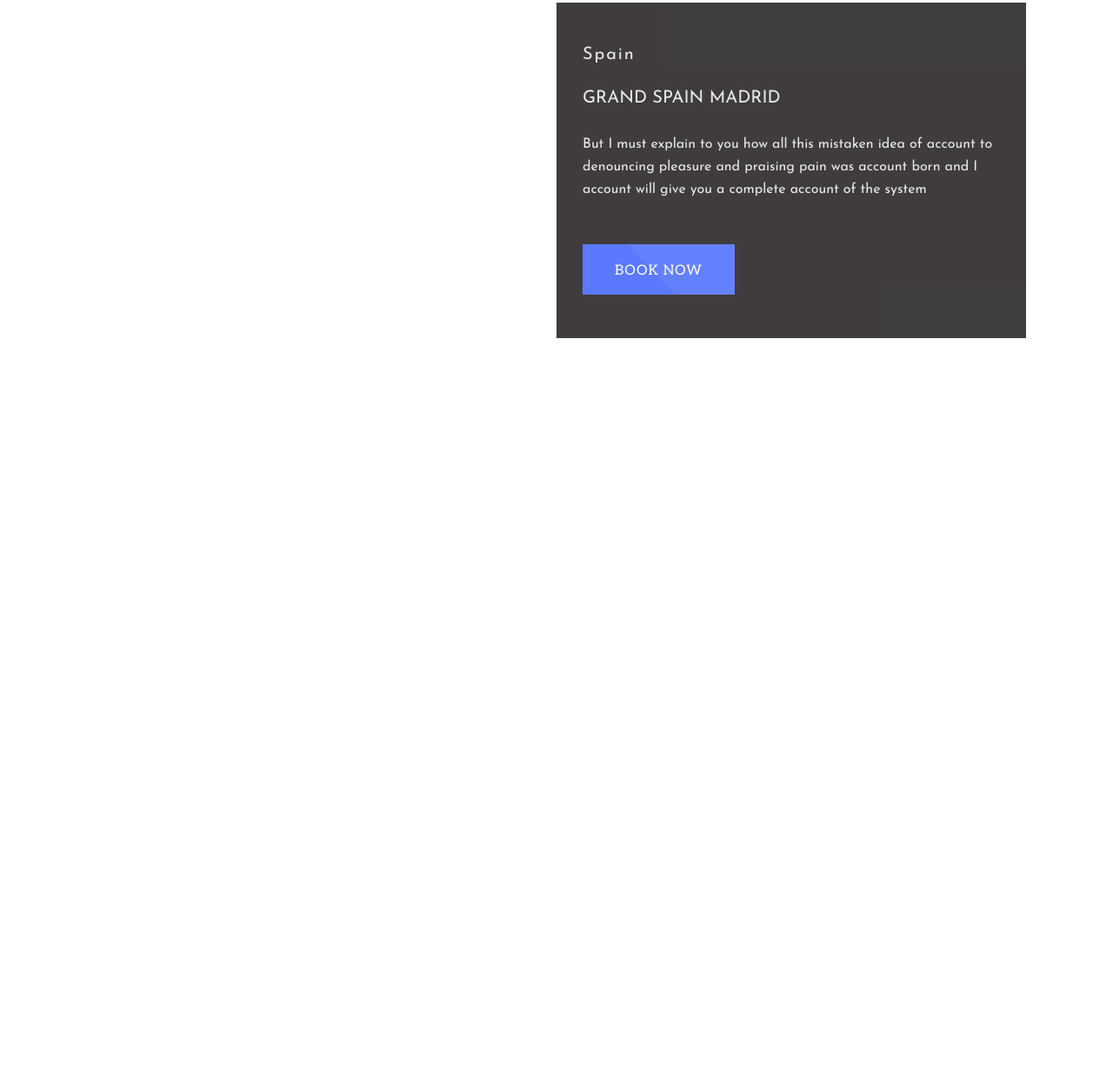
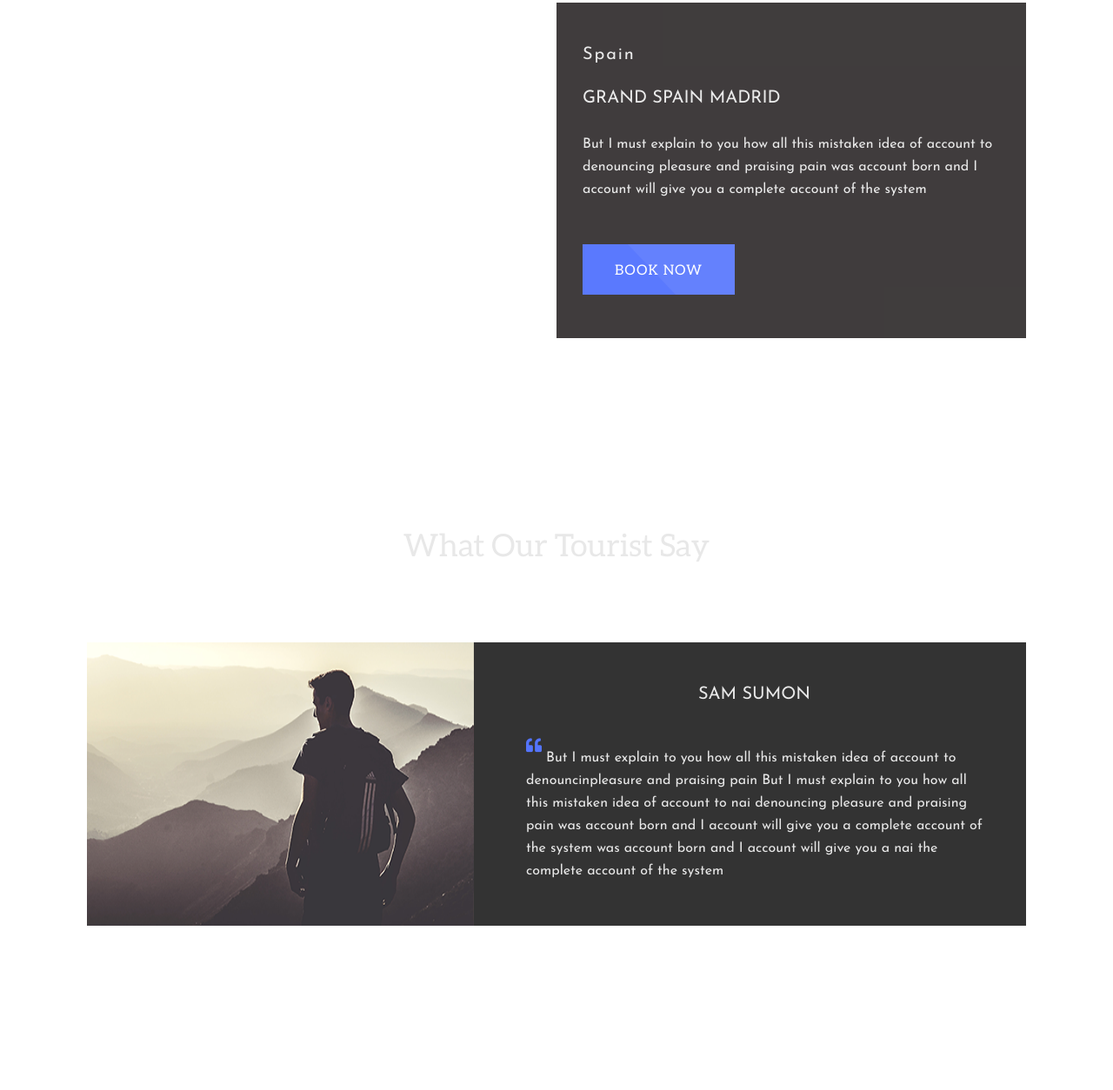
Before and after one commit to maksymPoplavskyi/simple-website, a plain HTML site: page index.html in a window 1280 px wide. Shown: the part 2973-4227 px from the top of the page at 87% size. Before the commit the page ends 3477 px from the top, so only its background shows below. Drawn offline with Linux system fonts and the light colour scheme; files whose address does not match are found by name.

Commit message:
finish what-say, start footer

```diff
--- a/index.html
+++ b/index.html
@@ -188,6 +188,31 @@
             </section>
         </div>
        <!-- End place-block 1-2 Spain-Spain -->
+
+       <!-- What Our tourist Say -->
+        <section class="what-say">
+            <div class="grid">
+                <h2 class="what-say__title">
+                    What Our Tourist Say
+                </h2>
+                <div class="row what-conteiner">
+                    <div class="col-md-1 what-reviews">
+                        <img src="img/What-say-Sam.png" alt="" class="what-reviews__img">
+                        <div class="what-reviews__commentary">
+                            <h3 class="what-reviews__name">
+                                Sam Sumon
+                            </h3>
+                            <blockquote>
+                                <p class="what-reviews__quote">
+                                    <i class="fas fa-quote-left" id="quote"></i>
+                                    But I must explain to you how all this mistaken idea of account to denouncinpleasure and praising pain  But I must explain to you how all this mistaken idea of account to nai denouncing pleasure and praising pain was account  born and I account will give you a complete account of the system was account  born and I account will give you a nai the complete account of the system</p>
+                            </blockquote>
+                        </div>
+                    </div>
+                </div>
+            </div>
+        </section>
+       <!-- End What Our tourist Say -->
    </div>
 </body>
 </html>
--- a/scss/common/_typography.scss
+++ b/scss/common/_typography.scss
@@ -89,3 +89,10 @@ h3 {
     letter-spacing: 2.8px;
     color: #999;
 }
+
+#quote {
+    position: relative;
+    bottom: 12px;
+    font-size: 18px;
+    color: #5474fd;
+}
--- a/scss/parts/_chain.scss
+++ b/scss/parts/_chain.scss
@@ -30,7 +30,7 @@
 
         &--left {
             top: 114px;
-            left: 438px;
+            left: 430px;
         }
 
         &--right {
--- /dev/null
+++ b/scss/parts/_what-say.scss
@@ -0,0 +1,38 @@
+.what-say {
+    background: url(../../img/What-say-bg.jpg) center no-repeat / cover;
+    padding-top: 120px;
+    text-align: center;
+
+    &__title {
+        margin-bottom: 94px;
+    }
+
+    .what-conteiner {
+
+        .what-reviews {
+            display: flex;
+            background-color: #333;
+            margin-bottom: 200px;
+
+            &__img {
+
+            }
+
+
+        &__commentary {
+            padding: 50px 50px 50px 60px;
+        }
+
+        &__name {
+            margin-bottom: 50px;
+            text-transform: uppercase;
+        }
+
+        &__quote {
+            line-height: 26px;
+            text-align: left;
+            color: $color-base;
+        }
+        }
+    }
+}
--- a/scss/style.scss
+++ b/scss/style.scss
@@ -15,3 +15,4 @@
 @import "parts/why";
 @import "parts/chain";
 @import "parts/place-box";
+@import "parts/what-say";
```
Also changed, not shown: css/style.css, 1 other file.
